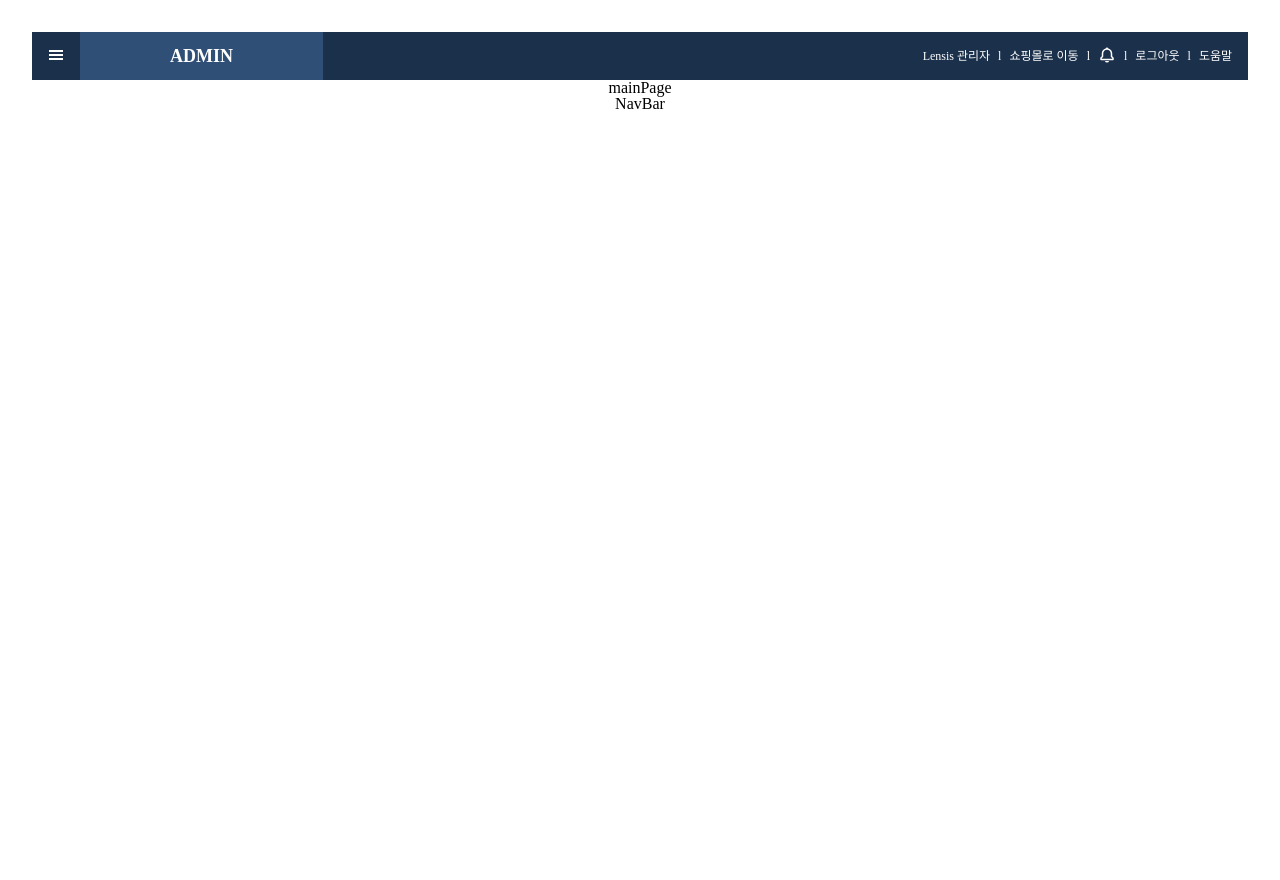
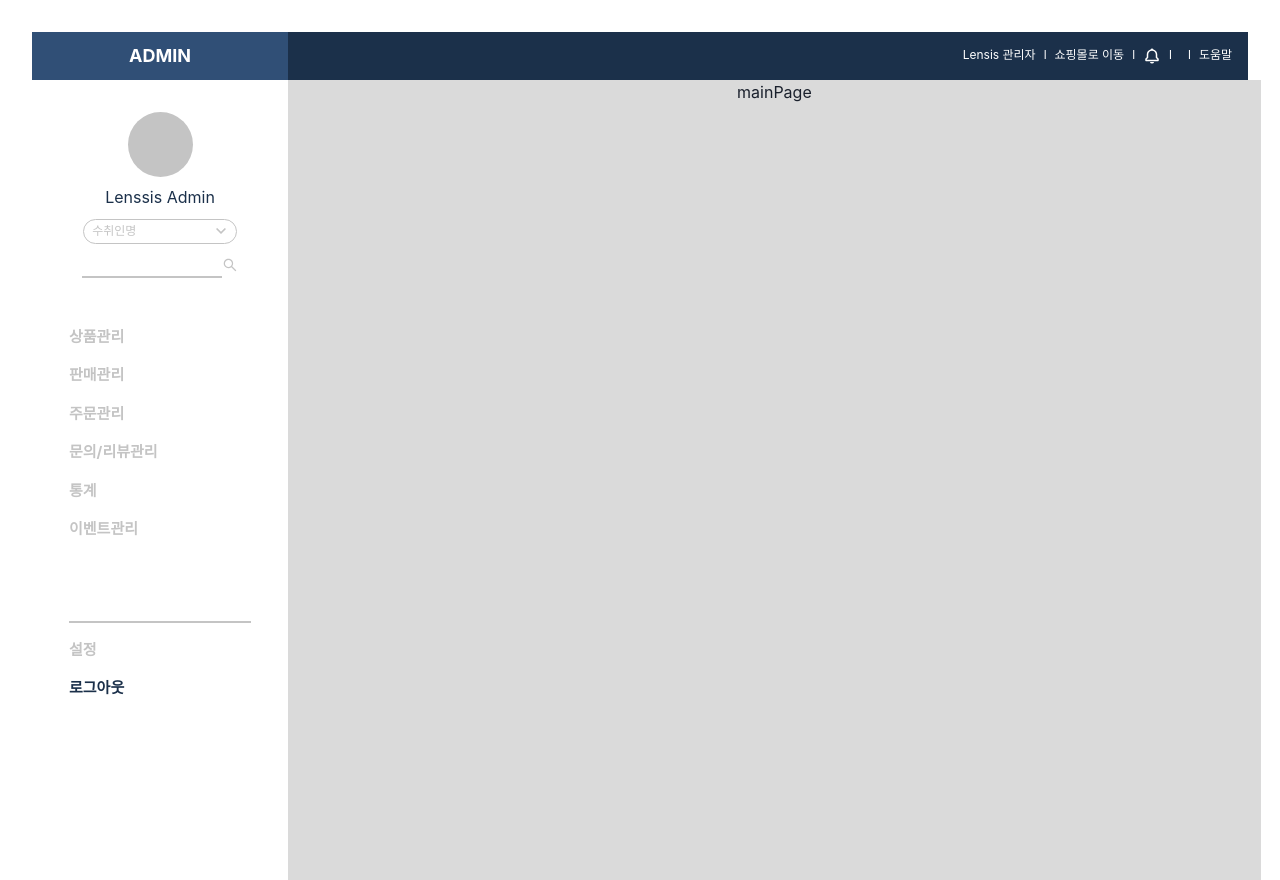
Before and after one commit to IKO-FinalProject/FE-Admin, a React (Vite) app: page / in a window 1280 px wide. Before the commit the page ends 800 px from the top, so only its background shows below. Built offline with nearby package versions, Linux system fonts and the light colour scheme.

Commit message:
feat: 좌측 nav bar 추가

```diff
--- a/package.json
+++ b/package.json
@@ -9,7 +9,11 @@
     "preview": "vite preview"
   },
   "dependencies": {
+    "@chakra-ui/react": "^2.3.2",
+    "@emotion/react": "^11.10.4",
+    "@emotion/styled": "^11.10.4",
     "axios": "^0.27.2",
+    "framer-motion": "^6.5.1",
     "i": "^0.3.7",
     "npm": "^8.19.1",
     "react": "^18.2.0",
--- a/src/Router.tsx
+++ b/src/Router.tsx
@@ -2,6 +2,10 @@ import { Routes, Route, BrowserRouter } from 'react-router-dom'
 import AuthorizationWrapper from './component/layout/AuthorizationWrapper'
 import Login from './component/app/Login'
 import MainPage from './component/app/MainPage'
+import ProductList from './component/product/ProductList'
+import OrderList from './component/order/OrderList'
+import NoticeList from './component/notice/NoticeList'
+import EventList from './component/event/EventList'
 
 const Router = () => {
   return (
@@ -10,6 +14,10 @@ const Router = () => {
         <Route path="/login" element={<Login />} />
         <Route element={<AuthorizationWrapper />}>
           <Route path="/" element={<MainPage />} />
+          <Route path="/productlist" element={<ProductList />} />
+          <Route path="/orderlist" element={<OrderList />} />
+          <Route path="/noticelist" element={<NoticeList />} />
+          <Route path="/eventlist" element={<EventList />} />
         </Route>
       </Routes>
     </BrowserRouter>
--- a/src/component/app/Header.tsx
+++ b/src/component/app/Header.tsx
@@ -1,29 +1,36 @@
-import { GiHamburgerMenu } from 'react-icons/gi'
 import { BiBell } from 'react-icons/bi'
+import { useNavigate } from 'react-router-dom'
 
 function Header() {
+  const navigate = useNavigate()
+
   return (
-    <div className="relative flex h-12 items-center bg-[#1B304A] text-white">
-      <div className="w-12 text-center">
-        <GiHamburgerMenu />
-      </div>
-      <div className="flex h-full w-1/5 items-center justify-center bg-[#304F76] text-lg font-bold">
+    <div className="sticky top-0 z-10 flex h-12 items-center bg-[#1B304A] text-white">
+      <div
+        className="flex h-full w-[256px] cursor-pointer items-center justify-center bg-[#304F76] text-lg font-bold"
+        onClick={() => {
+          navigate('/')
+        }}
+      >
         ADMIN
       </div>
-      <div className=" absolute right-0 flex items-center justify-center text-xs">
+      <div className=" absolute right-0 flex text-xs">
         <span>Lensis 관리자 </span>
         <span className="mx-2">l</span>
-        <a href="http://www.naver.com" target="_blank" className="text-white no-underline hover:text-black ">
+        <a
+          href="https://lenssis.jp/"
+          target="_blank"
+          className="text-white no-underline hover:text-[#E8A731] "
+        >
           쇼핑몰로 이동
         </a>
         <span className="mx-2">l</span>
-        <div className="cursor-pointer pt-1 text-lg hover:text-black">
+        <div className="cursor-pointer text-lg hover:text-[#E8A731]">
           <BiBell />
         </div>
         <span className="mx-2 ">l</span>
-        <span className="cursor-pointer hover:text-black">로그아웃</span>
         <span className="mx-2 ">l</span>
-        <span className="mr-4 cursor-pointer hover:text-black">도움말</span>
+        <span className="mr-4 cursor-pointer hover:text-[#E8A731]">도움말</span>
       </div>
     </div>
   )
--- a/src/component/app/NavBar.tsx
+++ b/src/component/app/NavBar.tsx
@@ -1,5 +1,78 @@
+import { Select } from '@chakra-ui/react'
+import { AiOutlineSearch } from 'react-icons/ai'
+import { NavLink } from 'react-router-dom'
+import { FiShoppingBag, FiShoppingCart } from 'react-icons/fi'
+
 function NavBar() {
-    return <div>NavBar</div>
-  }
+  return (
+    <div className="flex flex-col items-center">
+      <div className="mt-8 h-[65px] w-[65px] rounded-full bg-[#C4C4C4]"></div>
+      <span className="my-2 text-[#1B304A]">Lenssis Admin</span>
 
-  export default NavBar
+      <Select size="xs" color="#C4C4C4" fontSize="xs" borderRadius="2xl" w="60%" h="25px">
+        <option value="수취인명">수취인명</option>
+        <option value="구매자명">구매자명</option>
+        <option value="구매자연락처">구매자연락처</option>
+        <option value="구매자ID">구매자ID</option>
+        <option value="주문번호">주문번호</option>
+        <option value="상품주문번호">상품주문번호</option>
+        <option value="상품번호">상품번호</option>
+      </Select>
+      <div className=" mt-2 flex items-center justify-center">
+        <input className="w-[140px] border-b-2 border-[#C4C4C4] text-[#C4C4C4]" />
+        <AiOutlineSearch color="#C4C4C4" />
+      </div>
+      <div className="mt-12 flex flex-col items-start text-[15px] font-bold">
+        <NavLink
+          className="hover:text-[#1B304A]"
+          style={({ isActive }) => ({
+            color: isActive ? '#1B304A' : '#C4C4C4'
+          })}
+          to="/productlist"
+        >
+          상품관리
+        </NavLink>
+        <NavLink className="mt-4 text-[#C4C4C4] hover:text-[#1B304A]" to="/">
+          판매관리
+        </NavLink>
+        <NavLink
+          className="mt-4 hover:text-[#1B304A]"
+          style={({ isActive }) => ({
+            color: isActive ? '#1B304A' : '#C4C4C4'
+          })}
+          to="/orderlist"
+        >
+          주문관리
+        </NavLink>
+        <NavLink
+          className="mt-4 hover:text-[#1B304A]"
+          style={({ isActive }) => ({
+            color: isActive ? '#1B304A' : '#C4C4C4'
+          })}
+          to="/noticelist"
+        >
+          문의/리뷰관리
+        </NavLink>
+        <NavLink className="mt-4 text-[#C4C4C4] hover:text-[#1B304A]" to="/">
+          통계
+        </NavLink>
+        <NavLink
+          className="mt-4 hover:text-[#1B304A]"
+          style={({ isActive }) => ({
+            color: isActive ? '#1B304A' : '#C4C4C4'
+          })}
+          to="/eventlist"
+        >
+          이벤트관리
+        </NavLink>
+        <span className="mt-20 w-[182px] bg-[#C4C4C4] p-[1px]" />
+        <NavLink className="mt-4 text-[#C4C4C4] hover:text-[#1B304A]" to="/">
+          설정
+        </NavLink>
+        <button className="mt-4 font-bold text-[#1B304A] hover:text-[red]">로그아웃</button>
+      </div>
+    </div>
+  )
+}
+
+export default NavBar
--- a/src/component/layout/AuthorizationWrapper.tsx
+++ b/src/component/layout/AuthorizationWrapper.tsx
@@ -4,11 +4,17 @@ import NavBar from '../app/NavBar'
 
 function AuthorizationWrapper() {
   return (
-    <>
+    <div className="h-screen ">
       <Header />
-      <Outlet />
-      <NavBar />
-    </>
+      <div className="relative flex h-full">
+        <div className="fixed h-full w-[256px]">
+          <NavBar />
+        </div>
+        <div className="absolute left-[256px] h-full w-4/5 bg-[#DADADA] ">
+          <Outlet />
+        </div>
+      </div>
+    </div>
   )
 }
 
--- a/src/main.tsx
+++ b/src/main.tsx
@@ -2,9 +2,12 @@ import React from 'react'
 import ReactDOM from 'react-dom/client'
 import App from './App'
 import './index.css'
+import { ChakraProvider } from '@chakra-ui/react'
 
 ReactDOM.createRoot(document.getElementById('root') as HTMLElement).render(
   <React.StrictMode>
-    <App />
+    <ChakraProvider>
+      <App />
+    </ChakraProvider>
   </React.StrictMode>
 )
--- a/tailwind.config.cjs
+++ b/tailwind.config.cjs
@@ -1,5 +1,6 @@
 /** @type {import('tailwindcss').Config} */
 module.exports = {
+  important: true,
   content: ['./index.html', './src/**/*.{js,ts,jsx,tsx}'],
   corePlugins: {
     preflight: false
```
Also changed, not shown: 1 other file (tests, documents, lock files or other folders).
